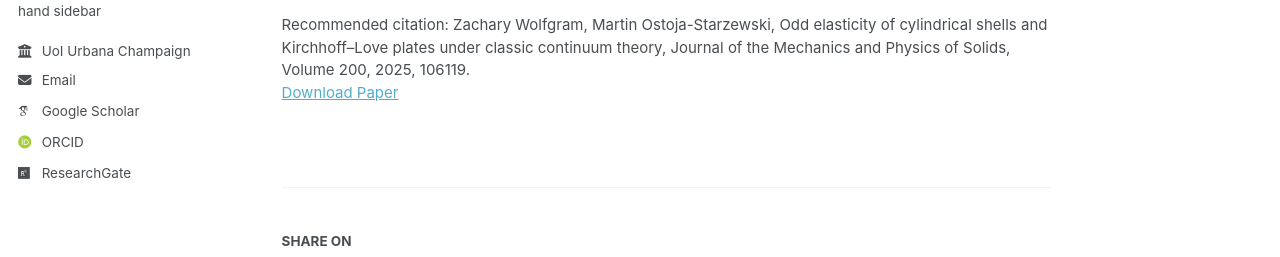
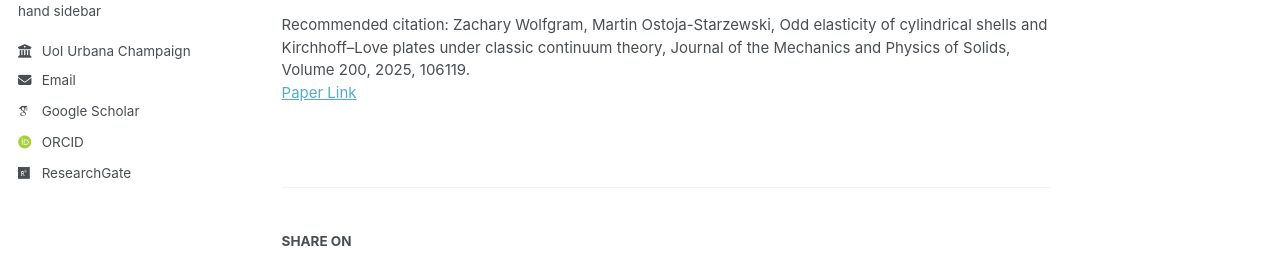
Before and after one commit to ZWolfgram/Zwolfgram.github.io, a Jekyll site: the page built from _publications/2025-07-OddShellsPlates.md, in a window 1280 px wide and 1210 px high. Shown: the part 422-679 px from the top of the window. Built offline with Jekyll 4.4.1, drawn with Linux system fonts in a browser that asks for light colours; some web fonts are replaced.

Commit message:
Update single.html

```diff
--- a/_layouts/single.html
+++ b/_layouts/single.html
@@ -48,13 +48,13 @@ layout: default
         {{ content }}
 
         {% if page.citation and page.paperurl and page.slidesurl and page.bibtexurl %}
-          <p style="font-size: smaller">Recommended citation: {{ page.citation }}<br /><a href="{{ page.paperurl }}">Download Paper</a> | <a href="{{ page.slidesurl }}">Download Slides</a> | <a href="{{ page.bibtexurl }}">Download Bibtex</a></p>
+          <p style="font-size: smaller">Recommended citation: {{ page.citation }}<br /><a href="{{ page.paperurl }}">Paper Link</a> | <a href="{{ page.slidesurl }}">Download Slides</a> | <a href="{{ page.bibtexurl }}">Download Bibtex</a></p>
         {% elsif page.citation and page.paperurl and page.slidesurl %}
-          <p style="font-size: smaller">Recommended citation: {{ page.citation }}<br /><a href="{{ page.paperurl }}">Download Paper</a> | <a href="{{ page.slidesurl }}">Download Slides</a></p>
+          <p style="font-size: smaller">Recommended citation: {{ page.citation }}<br /><a href="{{ page.paperurl }}">Paper Link</a> | <a href="{{ page.slidesurl }}">Download Slides</a></p>
         {% elsif page.citation and page.paperurl and page.bibtexurl %}
-          <p style="font-size: smaller">Recommended citation: {{ page.citation }}<br /><a href="{{ page.paperurl }}">Download Paper</a> | <a href="{{ page.bibtexurl }}">Download Bibtex</a></p>
+          <p style="font-size: smaller">Recommended citation: {{ page.citation }}<br /><a href="{{ page.paperurl }}">Paper Link</a> | <a href="{{ page.bibtexurl }}">Download Bibtex</a></p>
         {% elsif page.citation and page.paperurl %}
-          <p style="font-size: smaller">Recommended citation: {{ page.citation }}<br /><a href="{{ page.paperurl }}">Download Paper</a></p>
+          <p style="font-size: smaller">Recommended citation: {{ page.citation }}<br /><a href="{{ page.paperurl }}">Paper Link</a></p>
         {% elsif page.citation and page.slidesurl and page.bibtexurl %}
           <p style="font-size: smaller">Recommended citation: {{ page.citation }}<br /><a href="{{ page.slidesurl }}">Download Slides</a> | <a href="{{ page.bibtexurl }}">Download Bibtex</a></p>
         {% elsif page.citation and page.slidesurl %}
@@ -62,7 +62,7 @@ layout: default
         {% elsif page.slidesurl and page.bibtexurl %}
           <p style="font-size: smaller"><a href="{{ page.slidesurl }}">Download Slides</a> | <a href="{{ page.bibtexurl }}">Download Bibtex</a></p>
         {% elsif page.paperurl and page.bibtexurl %}
-          <p style="font-size: smaller"><a href="{{ page.paperurl }}">Download Paper</a> | <a href="{{ page.bibtexurl }}">Download Bibtex</a></p>
+          <p style="font-size: smaller"><a href="{{ page.paperurl }}">Paper Link</a> | <a href="{{ page.bibtexurl }}">Download Bibtex</a></p>
         {% elsif page.citation and page.bibtexurl %}
           <p style="font-size: smaller">Recommended citation: {{ page.citation }}<br /><a href="{{ page.bibtexurl }}">Download Bibtex</a></p>
         {% elsif page.citation %}
```
